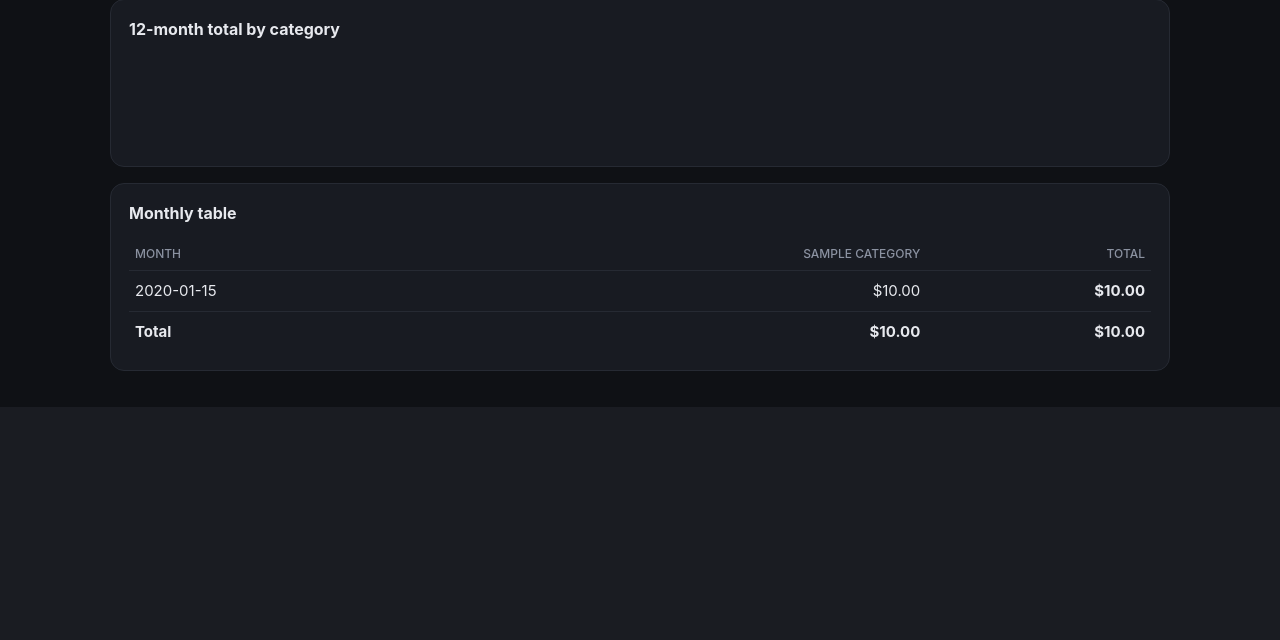
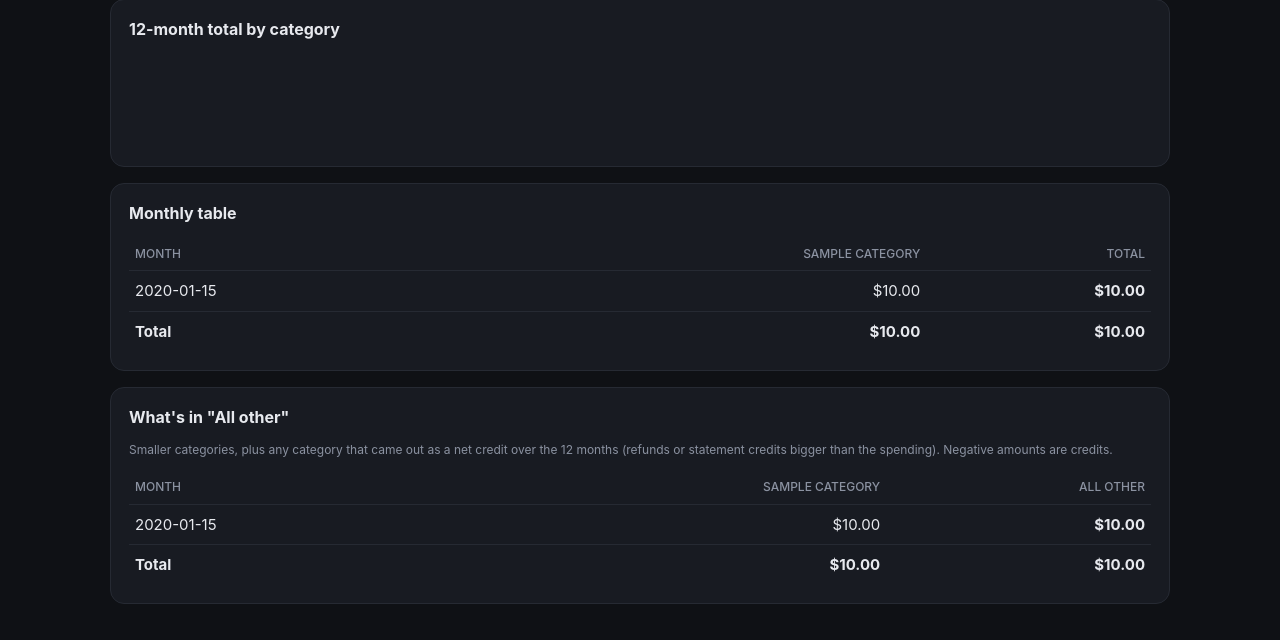
Before and after one commit to gonzalez-kevin/financials, a Flask app: template dashboard/templates/monthly.html in a window 1280 px wide. Shown: the part 687-1327 px from the top of the page. Before the commit the page ends 1094 px from the top, so only its background shows below. Run offline with Flask 3, Linux system fonts and the light colour scheme; the template is opened without the code that fills it: most values are stand-ins (such as "Sample title", 1, 10 or a date in 2020); some libraries are stand-ins or nearby versions.

Commit message:
Monthly: show which categories make up "All other"
Lists every folded category per month, so net credits (refunds or
statement credits in a small category) that turn All other negative
are visible.

Co-Authored-By: Claude Opus 5.5 (1M context) <noreply@anthropic.com>
Claude-Session: https://claude.ai/code/session_01PZPpaP2U4FeckwFprbeVgQ

```diff
--- a/dashboard/finance.py
+++ b/dashboard/finance.py
@@ -127,7 +127,8 @@ def add_months(d: date, n: int) -> date:
 def monthly_by_category(transactions, months, excluded=DEFAULT_EXCLUDED_CATEGORIES, top_n: int = 7) -> dict:
     """Net spend per category per month for each month start in ``months``.
 
-    The ``top_n`` categories by total keep their own series; the rest fold into ``OTHER_SPEND``.
+    The ``top_n`` categories by total keep their own series; the rest (including any category whose
+    net is a credit) fold into ``OTHER_SPEND`` and are also listed under ``other``.
     """
     index = {m: i for i, m in enumerate(months)}
     by_cat = defaultdict(lambda: [Decimal('0')] * len(months))
@@ -139,16 +140,17 @@ def monthly_by_category(transactions, months, excluded=DEFAULT_EXCLUDED_CATEGORI
 
     ranked = sorted(by_cat.items(), key=lambda kv: sum(kv[1]), reverse=True)
     top = [(c, v) for c, v in ranked if sum(v) > 0][:top_n]
-    rest = [v for c, v in ranked if c not in dict(top)]
+    rest = [(c, v) for c, v in ranked if c not in dict(top)]
     series = list(top)
     if rest:
-        series.append((OTHER_SPEND, [sum(col, Decimal('0')) for col in zip(*rest)]))
+        series.append((OTHER_SPEND, [sum(col, Decimal('0')) for col in zip(*(v for _, v in rest))]))
 
     totals = [sum(col, Decimal('0')) for col in zip(*by_cat.values())] if by_cat else [Decimal('0')] * len(months)
     total = sum(totals, Decimal('0'))
     return {
         'months': list(months),
         'series': [{'category': c, 'amounts': v, 'total': sum(v, Decimal('0'))} for c, v in series],
+        'other': [{'category': c, 'amounts': v, 'total': sum(v, Decimal('0'))} for c, v in rest],
         'totals': totals,
         'total': total,
         'average': total / len(months) if months else Decimal('0'),
--- a/dashboard/templates/monthly.html
+++ b/dashboard/templates/monthly.html
@@ -57,6 +57,28 @@
     </table>
   </div>
 </section>
+
+{% if m.other %}
+<section class="card">
+  <h3>What's in "All other"</h3>
+  <p class="muted small">Smaller categories, plus any category that came out as a net credit over the 12 months (refunds or statement credits bigger than the spending). Negative amounts are credits.</p>
+  <div class="table-scroll">
+    <table class="tx">
+      <thead><tr><th>Month</th>{% for o in m.other %}<th class="num">{{ o.category|category }}</th>{% endfor %}<th class="num">All other</th></tr></thead>
+      <tbody>
+        {% for month in m.months %}{% set i = loop.index0 %}
+        <tr>
+          <td class="nowrap">{{ month.strftime('%b %Y') }}</td>
+          {% for o in m.other %}<td class="num {{ 'pos' if o.amounts[i] < 0 }}">{{ o.amounts[i]|money }}</td>{% endfor %}
+          <td class="num {{ 'pos' if m.series[-1].amounts[i] < 0 }}"><strong>{{ m.series[-1].amounts[i]|money }}</strong></td>
+        </tr>
+        {% endfor %}
+      </tbody>
+      <tfoot><tr><td><strong>Total</strong></td>{% for o in m.other %}<td class="num {{ 'pos' if o.total < 0 }}"><strong>{{ o.total|money }}</strong></td>{% endfor %}<td class="num {{ 'pos' if m.series[-1].total < 0 }}"><strong>{{ m.series[-1].total|money }}</strong></td></tr></tfoot>
+    </table>
+  </div>
+</section>
+{% endif %}
 
 <script>
 document.addEventListener('DOMContentLoaded', () => {
```
Also changed, not shown: AGENTS.md (+3 -2 lines), dashboard/test_finance.py (+11 -0 lines).
